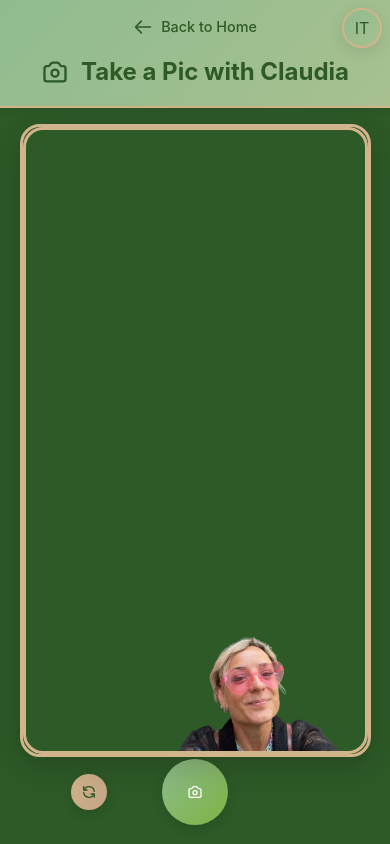
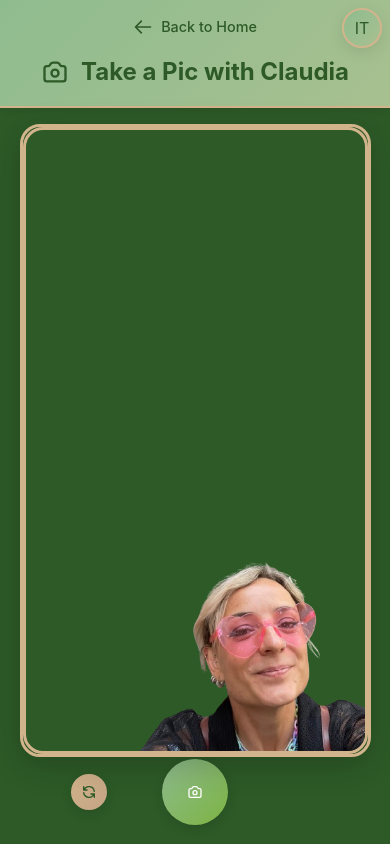
Before and after one commit to JacoLombardo/ciao-claudia, a Next.js app: page /camera in a window 390 px wide. Built offline with nearby package versions, Linux system fonts and the light colour scheme; no server answers.

Commit message:
mobile camera fix

```diff
--- a/src/app/camera/page.module.css
+++ b/src/app/camera/page.module.css
@@ -139,9 +139,12 @@
   object-fit: contain;
 }
 
-/* Mobile silhouette: 50% bigger */
+/* Mobile silhouette: 70% of screen width with proportional height */
 .cameraViewMobile .claudiaImage {
-  max-width: 75%;
+  width: 70vw;
+  height: auto;
+  max-width: none;
+  margin-left: 10% !important;
 }
 
 .controls {
```
